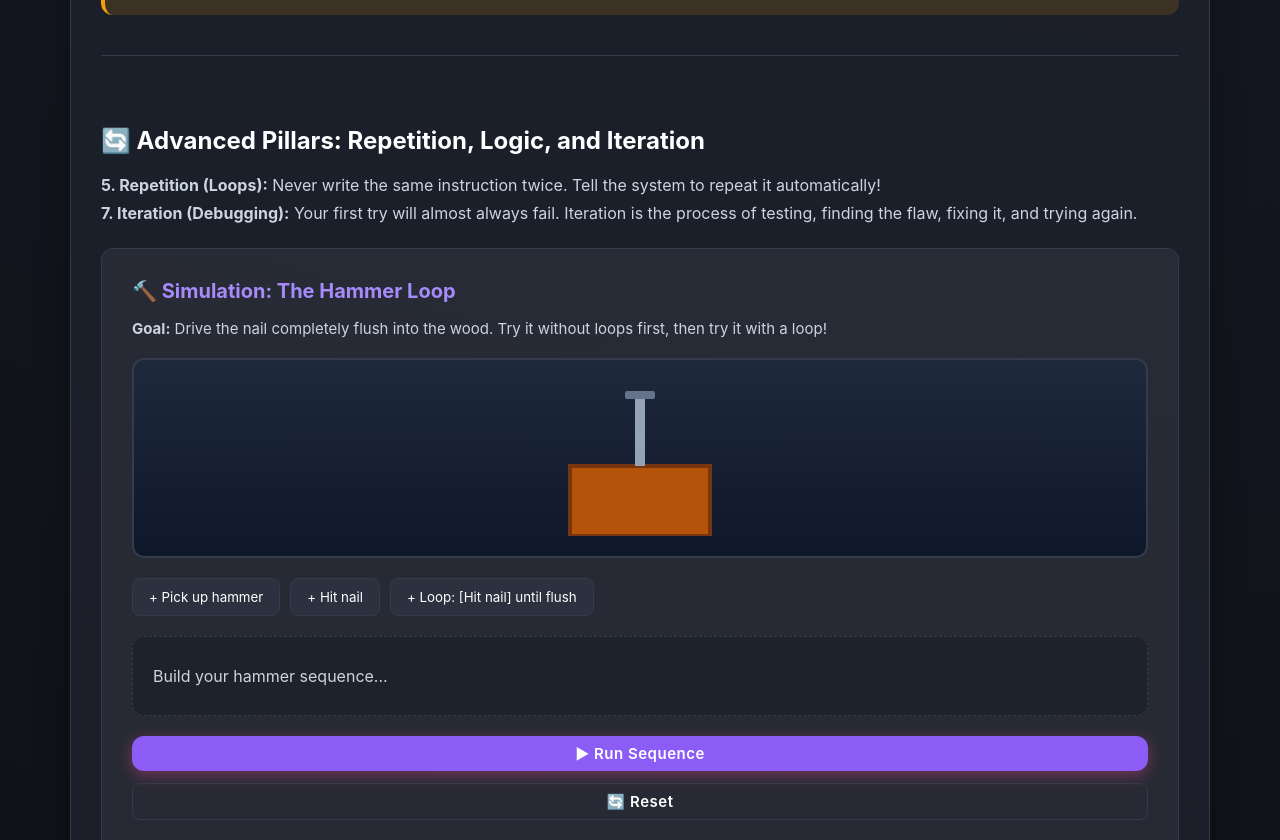
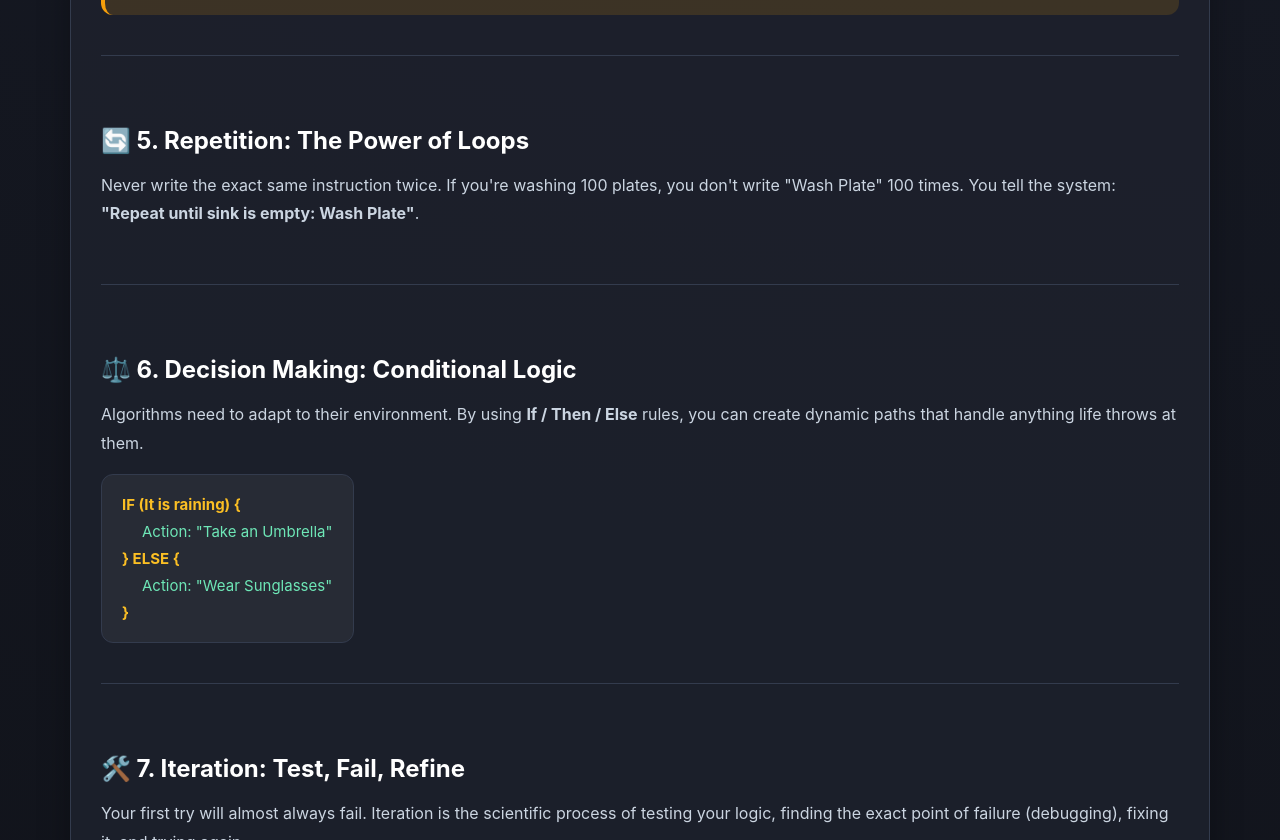
Before and after one commit to SPP-2005/AlgoThink1, a Next.js app: page /course/module-1 in a window 1280 px wide. Shown: the part 2960-3800 px from the top of the page. Built offline with nearby package versions, Linux system fonts and the light colour scheme.

Commit message:
feat: implement algorithm simulation module for sequence and iteration practice

```diff
--- a/app/course/module-1/page.js
+++ b/app/course/module-1/page.js
@@ -537,13 +537,34 @@ export default function Module1() {
                     </div>
                 </div>
 
-                {/* 5, 6, 7 Combined for brevity */}
-                {/* Advanced Pillars: Interactive Hammer Simulation */}
+                {/* 5. Repetition */}
+                <div style={{ marginBottom: '50px', paddingBottom: '40px', borderBottom: '1px solid var(--border)' }}>
+                    <h2 style={{ fontSize: '26px', color: '#ffffff', marginBottom: '16px' }}>🔄 5. Repetition: The Power of Loops</h2>
+                    <p style={{ color: 'var(--text-muted)', lineHeight: '1.8', marginBottom: '16px', fontSize: '16px' }}>
+                        Never write the exact same instruction twice. If you're washing 100 plates, you don't write "Wash Plate" 100 times. You tell the system: <strong>"Repeat until sink is empty: Wash Plate"</strong>.
+                    </p>
+                </div>
+
+                {/* 6. Decision Making */}
+                <div style={{ marginBottom: '50px', paddingBottom: '40px', borderBottom: '1px solid var(--border)' }}>
+                    <h2 style={{ fontSize: '26px', color: '#ffffff', marginBottom: '16px' }}>⚖️ 6. Decision Making: Conditional Logic</h2>
+                    <p style={{ color: 'var(--text-muted)', lineHeight: '1.8', marginBottom: '16px', fontSize: '16px' }}>
+                        Algorithms need to adapt to their environment. By using <strong>If / Then / Else</strong> rules, you can create dynamic paths that handle anything life throws at them.
+                    </p>
+                    <div style={{ background: 'rgba(255,255,255,0.05)', padding: '20px', borderRadius: '12px', display: 'inline-block', border: '1px solid var(--border)', fontFamily: 'monospace', fontSize: '15px' }}>
+                        <div style={{ color: '#fbbf24', fontWeight: 'bold', marginBottom: '8px' }}>IF (It is raining) {"{"}</div>
+                        <div style={{ color: '#6ee7b7', paddingLeft: '20px', marginBottom: '8px' }}>Action: "Take an Umbrella"</div>
+                        <div style={{ color: '#fbbf24', fontWeight: 'bold', marginBottom: '8px' }}>{"}"} ELSE {"{"}</div>
+                        <div style={{ color: '#6ee7b7', paddingLeft: '20px', marginBottom: '8px' }}>Action: "Wear Sunglasses"</div>
+                        <div style={{ color: '#fbbf24', fontWeight: 'bold' }}>{"}"}</div>
+                    </div>
+                </div>
+
+                {/* 7. Iteration */}
                 <div style={{ marginBottom: '50px', paddingBottom: '40px' }}>
-                    <h2 style={{ fontSize: '26px', color: '#ffffff', marginBottom: '16px' }}>🔄 Advanced Pillars: Repetition, Logic, and Iteration</h2>
+                    <h2 style={{ fontSize: '26px', color: '#ffffff', marginBottom: '16px' }}>🛠️ 7. Iteration: Test, Fail, Refine</h2>
                     <p style={{ color: 'var(--text-muted)', lineHeight: '1.8', marginBottom: '20px', fontSize: '16px' }}>
-                        <strong>5. Repetition (Loops):</strong> Never write the same instruction twice. Tell the system to repeat it automatically!<br/>
-                        <strong>7. Iteration (Debugging):</strong> Your first try will almost always fail. Iteration is the process of testing, finding the flaw, fixing it, and trying again.
+                        Your first try will almost always fail. Iteration is the scientific process of testing your logic, finding the exact point of failure (debugging), fixing it, and trying again.
                     </p>
 
                     {/* Hammer Game */}
```
